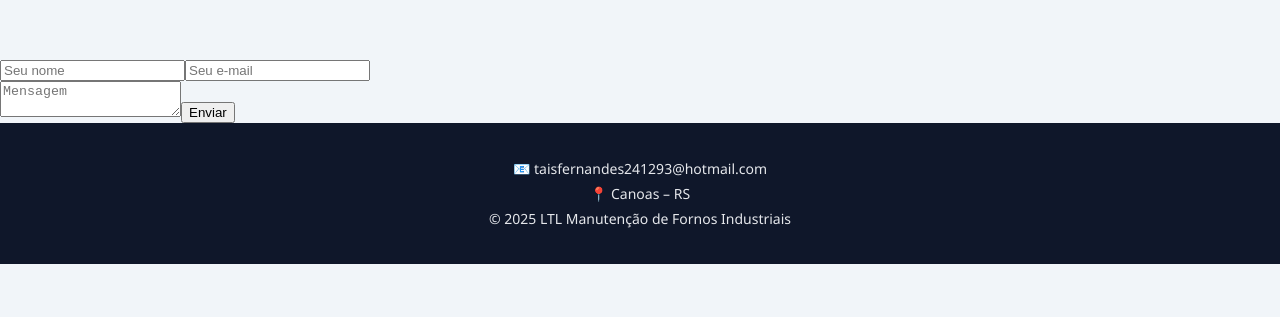
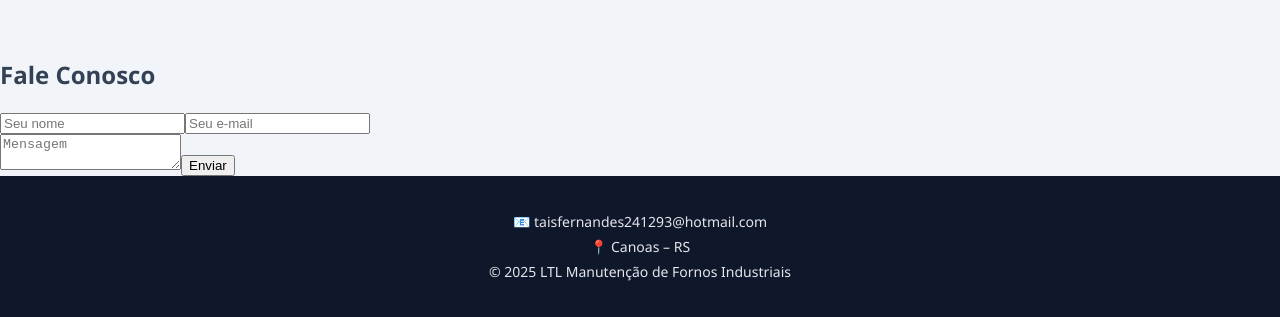
Before and after one commit to davi93fernandes/ltl-manutencao, a React (Vite) app: page / in a window 1280 px wide. Shown: the part 2428-2745 px from the top of the page. Before the commit the page ends 2692 px from the top, so only its background shows below. Built offline with nearby package versions, Linux system fonts and the light colour scheme.

Commit message:
reorganiza mensagem de sucesso

```diff
--- a/public/style.css
+++ /dev/null
@@ -1,56 +0,0 @@
-body {
-  margin: 0;
-  font-family: Arial, Helvetica, sans-serif;
-  background: linear-gradient(135deg, #0f172a, #1e3a8a);
-  color: #ffffff;
-  display: flex;
-  align-items: center;
-  justify-content: center;
-  min-height: 100vh;
-  text-align: center;
-  padding: 20px;
-}
-
-.box {
-  background: #020617;
-  padding: 40px 30px;
-  border-radius: 12px;
-  max-width: 420px;
-  width: 100%;
-  box-shadow: 0 10px 30px rgba(0, 0, 0, 0.4);
-}
-
-h1 {
-  margin-bottom: 12px;
-  font-size: 26px;
-}
-
-p {
-  color: #cbd5e1;
-  margin-bottom: 24px;
-  line-height: 1.5;
-}
-
-a {
-  display: inline-block;
-  margin: 8px 0;
-  padding: 14px 22px;
-  border-radius: 8px;
-  text-decoration: none;
-  font-weight: 600;
-  transition: transform 0.2s ease;
-}
-
-a:hover {
-  transform: scale(1.03);
-}
-
-.btn-home {
-  background: #2563eb;
-  color: #ffffff;
-}
-
-.btn-whats {
-  background: #22c55e;
-  color: #ffffff;
-}
--- a/src/components/contato.jsx
+++ b/src/components/contato.jsx
@@ -4,7 +4,8 @@
   const [enviado, setEnviado] = useState(false);
 
   return (
-    <section id="contato">
+    <section id="contato" className="contato">
+      <div className="contato-container">
         {!enviado ? (
           <form
             name="contato"
@@ -15,6 +16,9 @@
             className="form-contato"
           >
             <input type="hidden" name="form-name" value="contato" />
+
+            <h2>Fale Conosco</h2>
+
             <input type="text" name="nome" placeholder="Seu nome" required />
             <input type="email" name="email" placeholder="Seu e-mail" required />
             <textarea name="mensagem" placeholder="Mensagem" required />
@@ -36,6 +40,7 @@
             </a>
           </div>
         )}
+      </div>
     </section>
   );
 }
--- a/src/index.css
+++ b/src/index.css
@@ -194,3 +194,57 @@
   text-decoration: none;
   font-weight: bold;
 }
+
+.contato {
+  background: #020617;
+  padding: 80px 20px;
+}
+
+.contato-container {
+  max-width: 520px;
+  margin: 0 auto;
+}
+
+.form-contato {
+  display: flex;
+  flex-direction: column;
+  gap: 14px;
+  background: #020617;
+  padding: 32px;
+  border-radius: 12px;
+  box-shadow: 0 10px 30px rgba(0,0,0,0.4);
+}
+
+.form-contato h2 {
+  text-align: center;
+  color: #ffffff;
+  margin-bottom: 12px;
+}
+
+.form-contato input,
+.form-contato textarea {
+  background: #020617;
+  border: 1px solid #334155;
+  color: #ffffff;
+  padding: 12px;
+  border-radius: 8px;
+}
+
+.form-contato textarea {
+  min-height: 120px;
+  resize: vertical;
+}
+
+.form-contato button {
+  background: #2563eb;
+  color: white;
+  border: none;
+  padding: 14px;
+  border-radius: 8px;
+  font-weight: bold;
+  cursor: pointer;
+}
+
+.form-contato button:hover {
+  background: #1d4ed8;
+}
```
Also changed, not shown: public/index.html (deleted, +0 -37 lines), 1 other file (tests, documents, lock files or other folders). Lines whose indentation alone changed are shown as unchanged.
